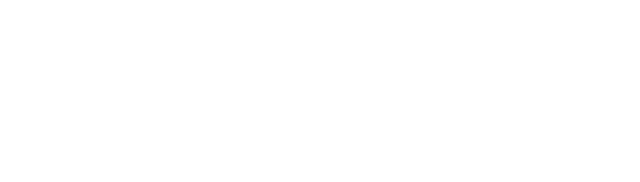
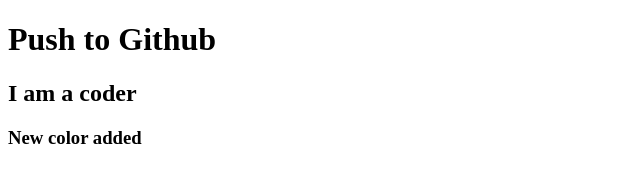
Before and after one commit to rimielezabeth180/my-second-repo, a plain HTML site: page index.html in a window 1280 px wide. Shown: the whole page, without its empty margins (0-640 px from the left). Drawn offline with Linux system fonts and the light colour scheme.

Commit message:
body content saved

```diff
--- a/index.html
+++ b/index.html
@@ -7,6 +7,8 @@
     <title>My Second Github Repo</title>
 </head>
 <body>
-
+    <h1>Push to Github</h1>
+    <h2>I am a coder</h2>
+    <h3>New color added</h3>
 </body>
 </html>
```
